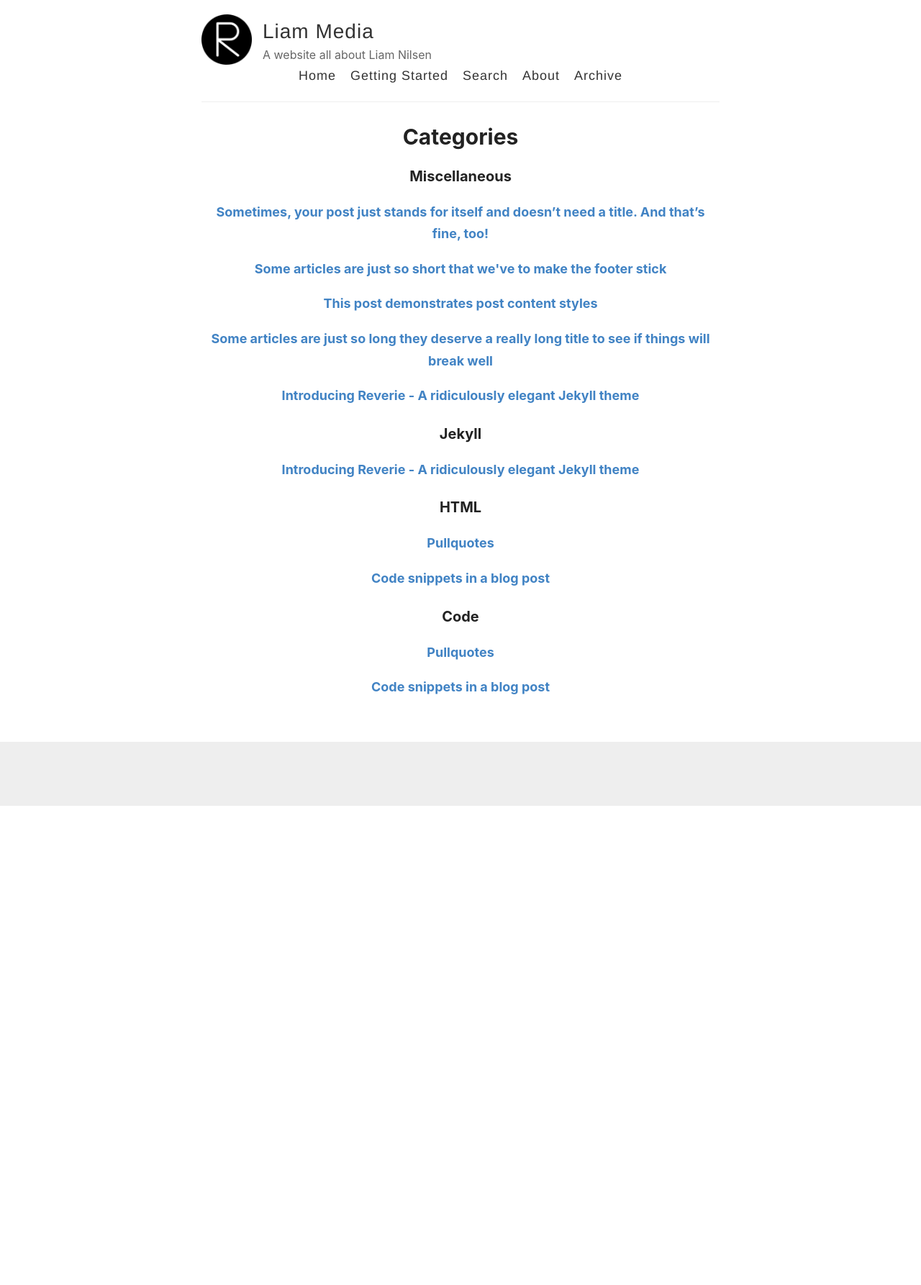
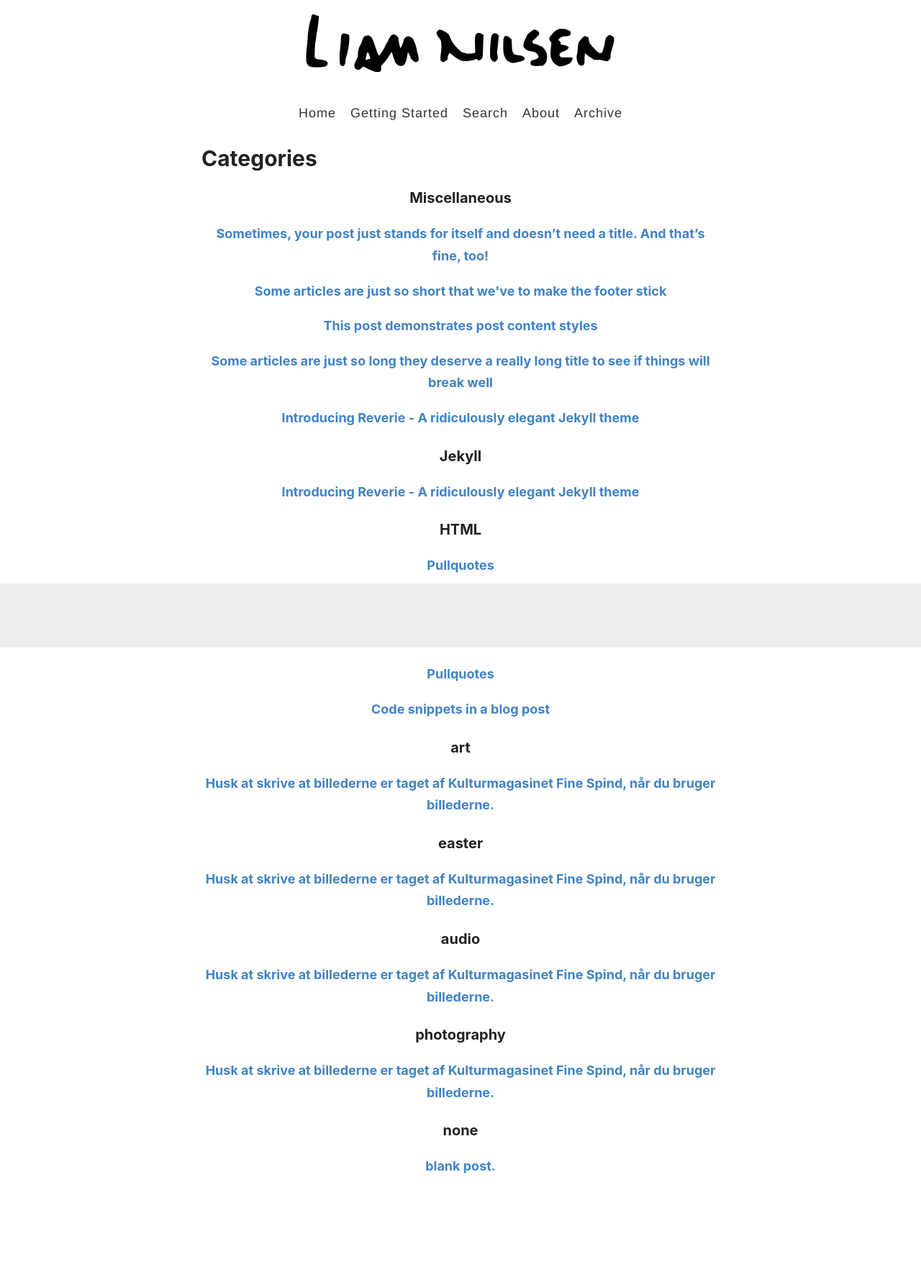
Before and after one commit to website-user/reverie, a Jekyll site: the page built from _pages/categories.md, in a window 1280 px wide. Shown: the whole page at 72% size. Built offline with Jekyll 4.4.1, drawn with Linux system fonts in a browser that asks for light colours; before the commit the page ends 1120 px from its top, so only the background shows below that.

Commit message:
couple changes

```diff
--- a/_layouts/default.html
+++ b/_layouts/default.html
@@ -11,9 +11,20 @@
 
     <meta name="theme-color" content="#000000">
     <link rel="icon" type="image/png" sizes="32x32" href="{{ site.baseurl }}/images/favicon-32x32.png">
+
+
   </head>
 
   <body>
+
+    <div class="logo-container">
+        <a href="/">
+            {% include /Liam-Nilsen.svg %}
+        </a>
+    </div>
+
+    <!-- LIAM 2024-11-09 commenting out this old header stuff.
+
     <div class="wrapper-container">
       <div class="wrapper-masthead">
         <div class="container">
@@ -24,6 +35,8 @@
               <h1 class="site-name"><a href="{{ site.baseurl }}/">{{ site.name }}</a></h1>
               <p class="site-description">{{ site.description }}</p>
             </div>
+
+          -->
 
             {% include navigation.html %}
 
--- a/_layouts/post.html
+++ b/_layouts/post.html
@@ -6,10 +6,12 @@ layout: default
   <h1>{{ page.title }}</h1>
 
   <div>
+    <!--
     <p class="author_title">{{site.author}}  ·  {{ page.date | date: "%B %e, %Y" }}</p>
     {% if page.last_modified_at %}
     <p class="author_title" datetime="{{ page.last_modified_at | date_to_xmlschema }}">(Updated: {{ page.last_modified_at | date: "%b %-d, %Y" }})</p>
     {% endif %}
+    -->
     <div class="post-tags">
       {% if post %}
         {% assign categories = post.categories %}
@@ -27,9 +29,6 @@ layout: default
     {{ content }}
   </div>
 
-  <div>
-    <p><span class="share-box">Share:</span> <a href="http://twitter.com/share?text={{ page.title }}&url={{site.url}}{{page.url}}" target="_blank">Twitter</a>, <a href="https://www.facebook.com/sharer.php?u={{site.url}}{{page.url}}" target="_blank">Facebook</a></p>
-  </div>
 
   <!--<div class="date">
     Written on {{ page.date | date: "%B %e, %Y" }}
--- /dev/null
+++ b/_posts/2024-03-23-kp2024.md
@@ -0,0 +1,30 @@
+---
+layout: post
+title: "Husk at skrive at billederne er taget af Kulturmagasinet Fine Spind, når du bruger billederne."
+date: "2024-03-23"
+categories: [art,easter, audio, photography]
+cover: /images/DSC_0387.jpg
+description:
+---
+
+<style>
+
+.audio{
+  width: 100%;
+}
+.audio audio{
+  margin: 0 auto;
+  display: table;
+}
+
+</style>
+
+![Liam wearing a green jacket looking into the camera lens]({{ site.baseurl }}/images/DSC_0387.jpg)
+
+
+<div class="audio">
+  <audio controls>
+    <source src="/audio/kp2024.mp3" type="audio/mpeg">
+Your browser does not support the audio element.
+  </audio>
+</div>
--- /dev/null
+++ b/_posts/2024-11-09-blank-post.md
@@ -0,0 +1,5 @@
+---
+layout: post
+title: "blank post."
+categories: [none]
+---
--- a/assets/style.scss
+++ b/assets/style.scss
@@ -264,6 +264,20 @@ p > img {
 // .masthead
 //
 
+
+.logo {
+  max-width: 26em; /* Adjust as needed */
+  margin: 0 auto; /* Centers the logo if the header is flexbox or grid */
+  display: block; /* If you want to center the logo for block-level containers */
+  padding: 1em;
+}
+
+.logo-container {
+  text-align: center; /* Center the logo within its container */
+  margin-bottom: 12px; /* Optional space between the logo and the menu */
+}
+
+/* LIAM 2024-11-09 commenting out this old header stuff. */
 .wrapper-masthead {
   margin-bottom: 25px;
 }
@@ -331,6 +345,7 @@ p > img {
     margin: 3px 0;
   }
 }
+
 
 nav {
   margin-top: 23px;
@@ -481,7 +496,7 @@ body:after {
 
 .post h1{
   font-family: -system-ui, -apple-system, BlinkMacSystemFont, "Segoe UI", Roboto, Helvetica, Arial, sans-serif, "Apple Color Emoji", "Segoe UI Emoji", "Segoe UI Symbol";
-  text-align: center;
+  text-align: left;
   font-weight: bold;
   font-kerning: auto;
   font-feature-settings: "kern","liga","dlig","hlig","cswh";
@@ -490,7 +505,7 @@ body:after {
 
 .page h1{
   font-family: -system-ui, -apple-system, BlinkMacSystemFont, "Segoe UI", Roboto, Helvetica, Arial, sans-serif, "Apple Color Emoji", "Segoe UI Emoji", "Segoe UI Symbol";
-  text-align: center;
+  text-align: left;
   font-weight: bold;
   font-kerning: auto;
   font-feature-settings: "kern","liga","dlig","hlig","cswh";
```
Also changed, not shown: _includes/Liam-Nilsen.svg (added), search.json (line endings or trailing spaces), 1 other file.
